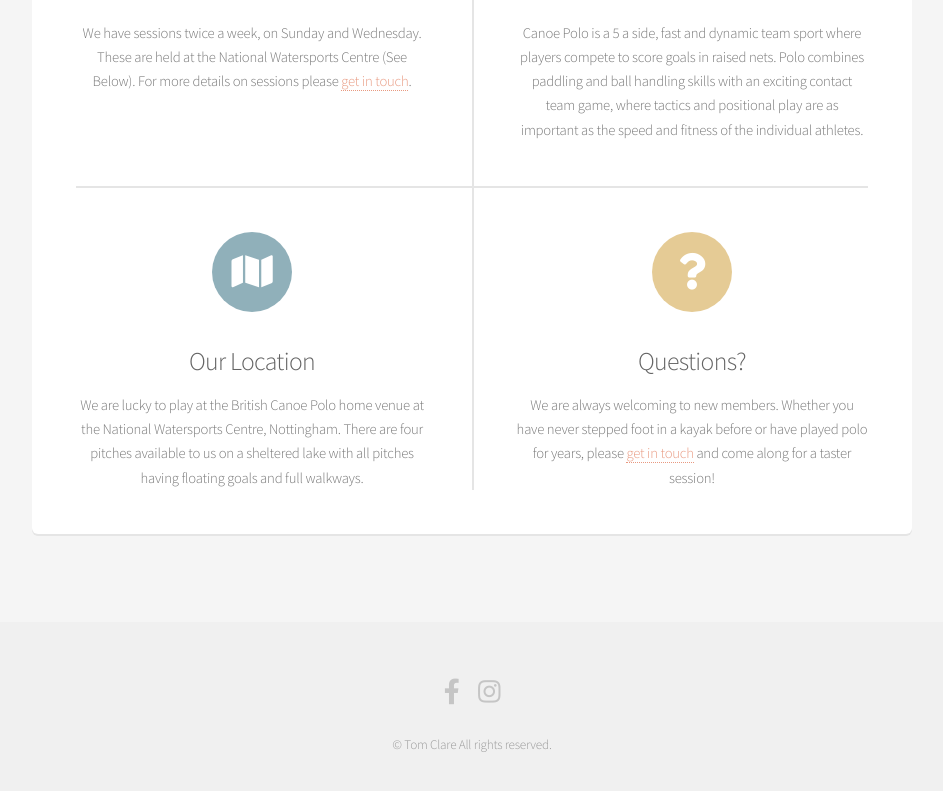
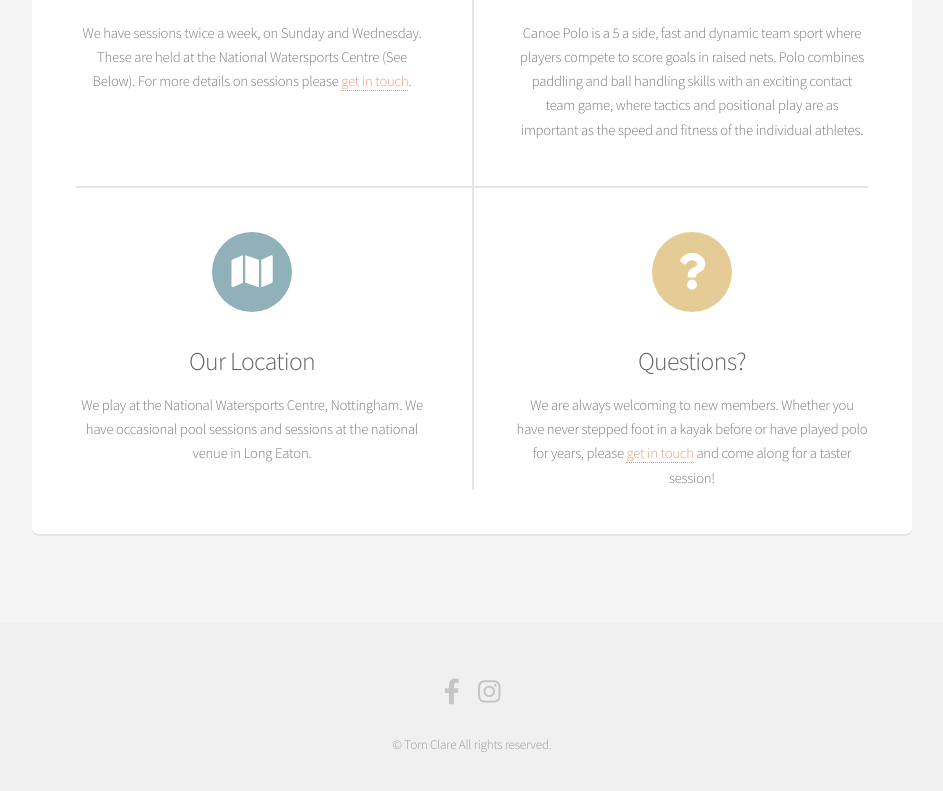
Before and after one commit to tclare95/marcocanoe, a Next.js app: page / in a window 1280 px wide. Shown: the part 1725-2516 px from the top of the page, without its empty margins (168-1111 px from the left). Built offline with nearby package versions, Linux system fonts and the light colour scheme.

Commit message:
feat: updated text

```diff
--- a/components/FourBox.js
+++ b/components/FourBox.js
@@ -24,7 +24,7 @@ export default function FourBox() {
           <span className="icon solid major fa-map accent4"></span>
           <h3>Our Location</h3>
           <p>
-            We are lucky to play at the British Canoe Polo home venue at the National Watersports Centre, Nottingham. There are four pitches available to us on a sheltered lake with all pitches having floating goals and full walkways.
+            We play at the National Watersports Centre, Nottingham. We have occasional pool sessions and sessions at the national venue in Long Eaton.
           </p>
         </section>
         <section>
--- a/components/layout/BodyWrapper.js
+++ b/components/layout/BodyWrapper.js
@@ -24,10 +24,6 @@ export default function BodyWrapper({ children, classType }) {
           <Link href="/contact">
             <a className="link" >Contact</a>
           </Link>
-
-          <Link href="https://membermojo.co.uk/marco/">
-            <a className="link">Sign Up for Sessions</a>
-          </Link>
         </nav>
       </div>
     </div>
```
